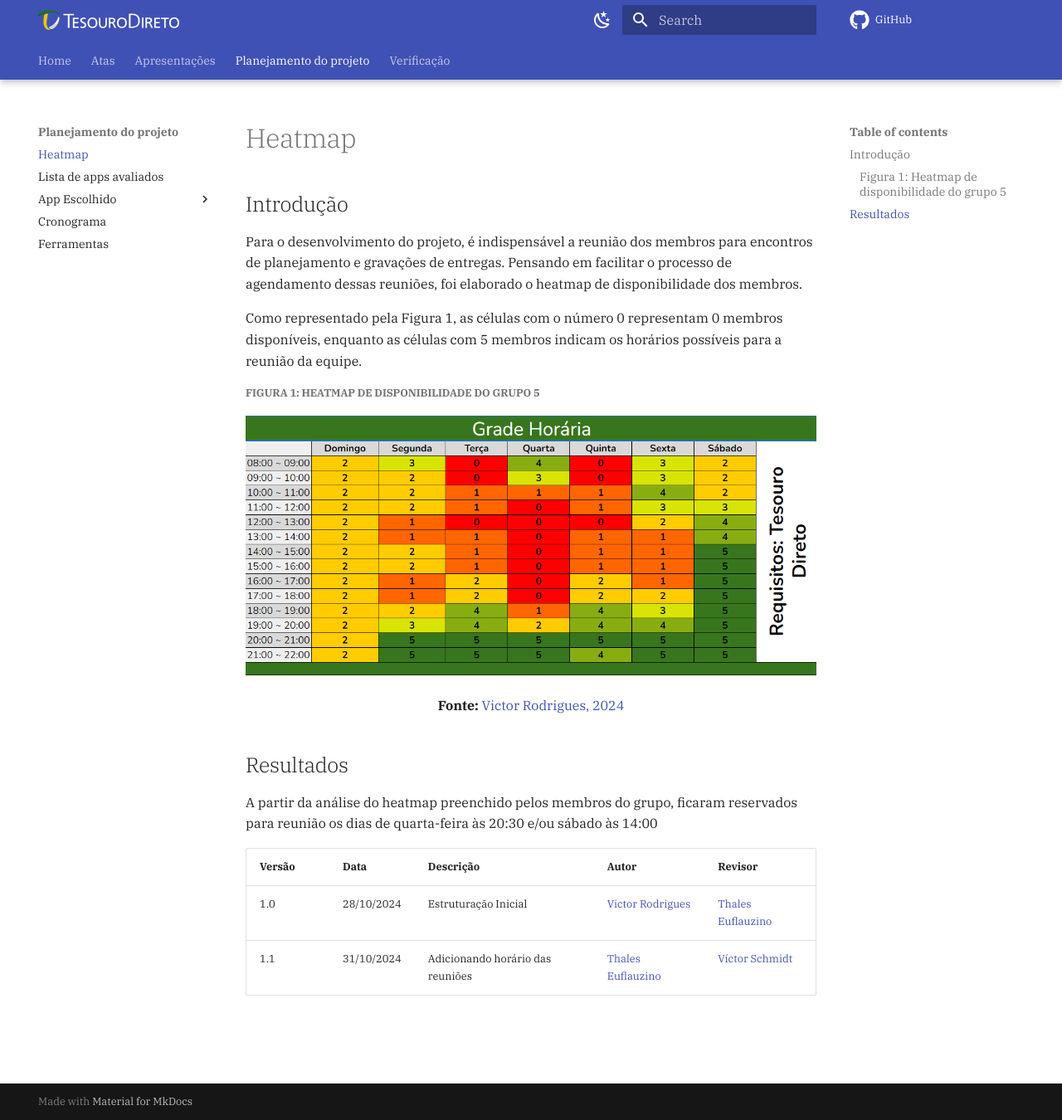
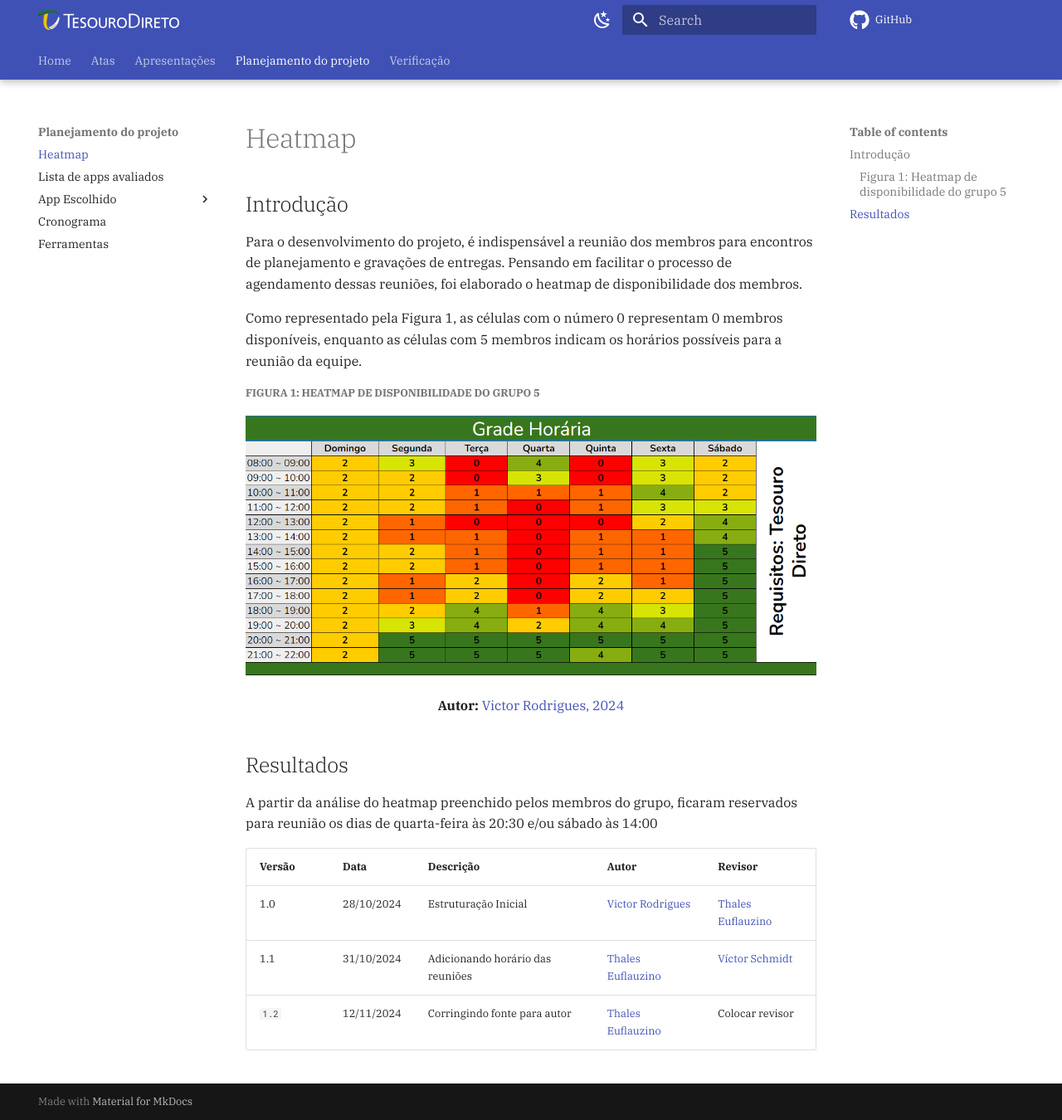
Before and after one commit to Requisitos-de-Software/2024.2-Grupo05, an MkDocs documentation site: the page built from docs/Planejamento-do-projeto/heatmap.md, in a window 1280 px wide and 1350 px high. Shown: the whole window at 83% size. Built offline with MkDocs 1.6.1 and Material for MkDocs 9.7.7, drawn with Linux system fonts in a browser that asks for light colours; comment, search, counter and statistics services are not loaded.

Commit message:
fix: Corringindo fonte para autor

```diff
--- a/docs/Planejamento-do-projeto/heatmap.md
+++ b/docs/Planejamento-do-projeto/heatmap.md
@@ -9,7 +9,7 @@
 ![heatmap](../assets/heatmap.png)
 
 <div>
-<font size="3"><p style="text-align: center"><b>Fonte:</b> <a href="https://www.github.com/juliatakaki">Victor Rodrigues, 2024</a></font></p>
+<font size="3"><p style="text-align: center"><b>Autor:</b> <a href="https://www.github.com/juliatakaki">Victor Rodrigues, 2024</a></font></p>
 </div>
 
 
@@ -21,3 +21,4 @@
 | ------ | ---------- | --------- | --------- | --------------------- |
 | 1.0 | 28/10/2024 | Estruturação Inicial | [Victor Rodrigues](https://github.com/ViictorHugoo)| [Thales Euflauzino](https://github.com/thaleseuflauzino) |
 | 1.1 | 31/10/2024 | Adicionando horário das reuniões | [Thales Euflauzino](https://github.com/thaleseuflauzino) |  [Víctor Schmidt](https://github.com/moonshinerd)  |
+| `1.2` | 12/11/2024  | Corringindo fonte para autor | [Thales Euflauzino](https://github.com/thaleseuflauzino) | Colocar revisor |
```
